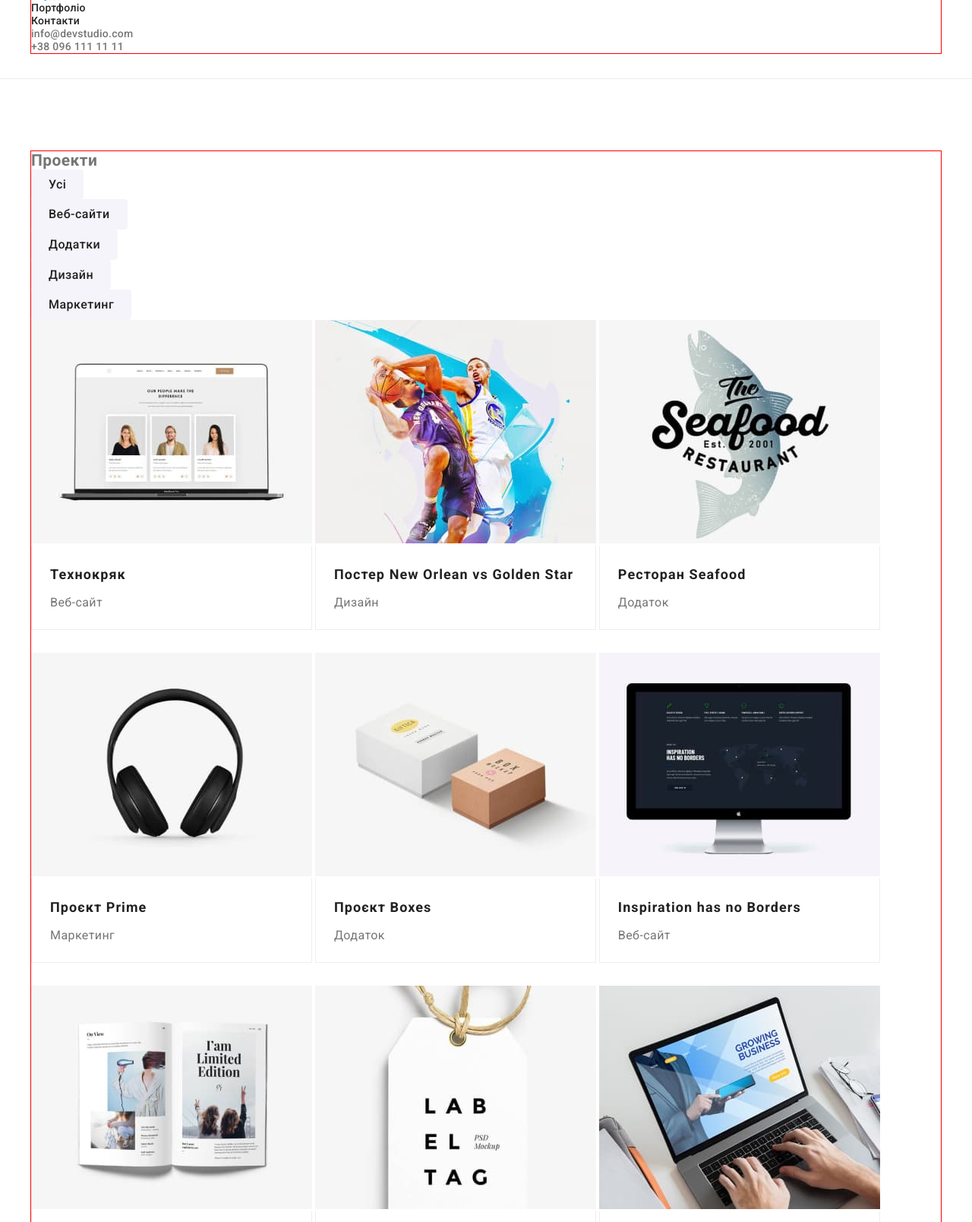
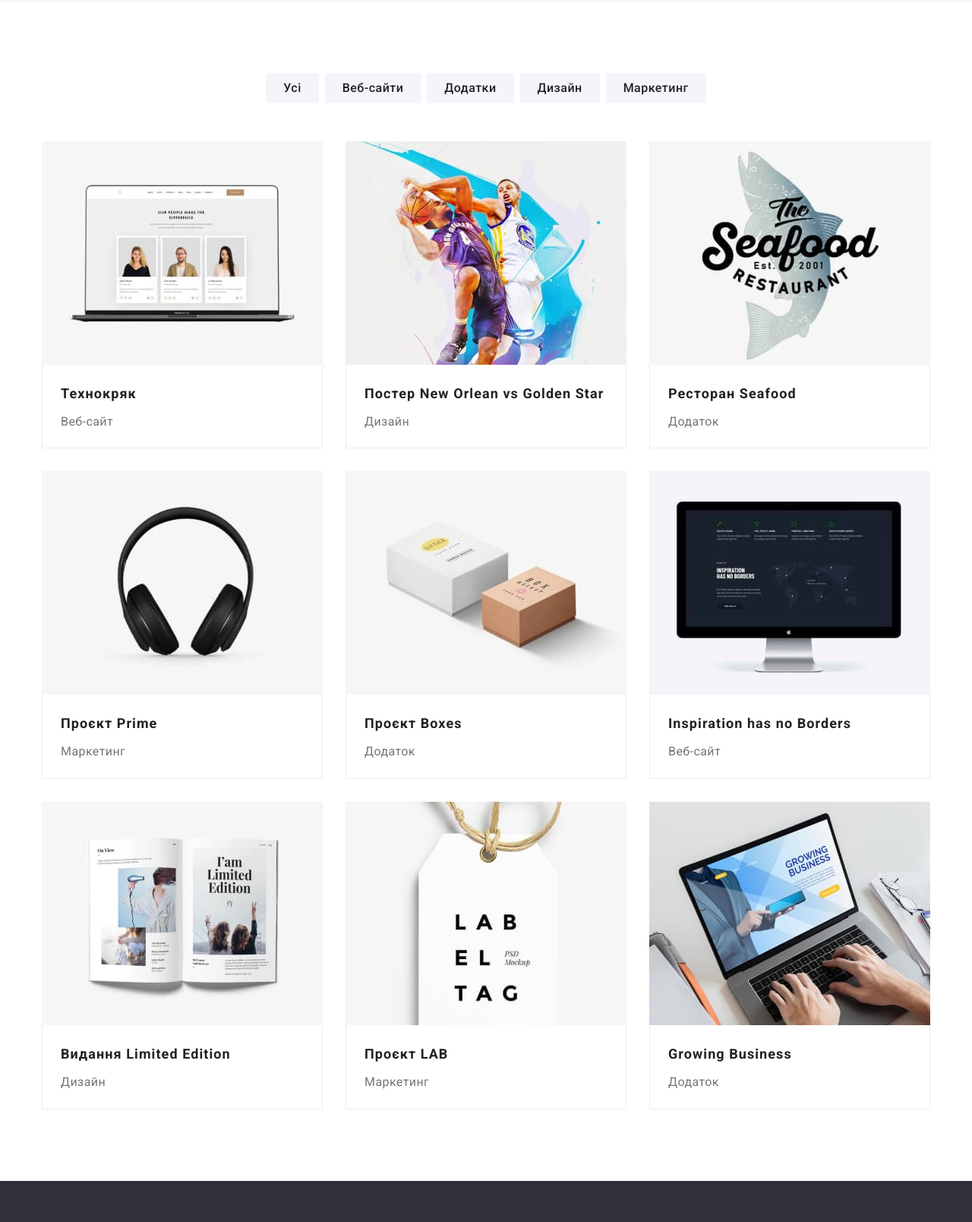
Before and after one commit to KaterynaChernetska/WebStudio-03, a plain HTML site: page portfolio.html in a window 1280 px wide. Shown: the part 79-1687 px from the top of the page at 76% size. Drawn offline with nearby package versions, Linux system fonts and the light colour scheme.

Commit message:
add markup

```diff
--- a/css/styles.css
+++ b/css/styles.css
@@ -8,6 +8,7 @@
     --black-color:#000000;
     --footer--link: rgba(255, 255, 255, 0.6);
     --main-button-active: #188CE8;
+    --border-color:#ECECEC;
 }
 /* синій #2196F3  */
 /* білий  #FFFFFF */
@@ -40,25 +41,29 @@ button {
 }
 /* стилізація хедеру */
 .header {
-    border-bottom: 1px solid #ECECEC;
-    padding-top: 32px;
-    padding-bottom: 32px;
+    border-bottom: 1px solid var(--border-color);
 }
 .container {
     width: 1200px;
     margin: 0 auto;
-    border: 1px solid red;
+    padding-left: 15px;
+    padding-right: 15px;
+    /* background-color: yellowgreen; */
 
 }
+.section {
+    padding-top: 94px;
+    padding-bottom: 94px;
+
+}
+
 
 /* стилізація логотипу */
 .logo {
     color: var(--accent-color);
-
     font-family: Raleway, sans-serif ;
     font-size: 26px;
     line-height: 1.19;
-
     text-decoration: none;
     }
 
@@ -66,9 +71,19 @@ button {
     color:var(--black-color);
 
 }
+.site-nav {
+    display: flex;
+    margin-left: 93px;
+}
 
+.site-nav .item + .item {
+    margin-left: 50px;
+}
 /* стилізація навігації */
 .site-nav .link {
+    display:block;
+    padding-top: 32px;
+    padding-bottom: 32px;
     color: var(--title-text-color);
 
     font-weight: 500;
@@ -78,7 +93,7 @@ button {
 }
 .site-nav .link:hover,
 .site-nav .link:focus {
-color: var(--accent-color);
+    color: var(--accent-color);
 }
 .site-nav .link.current {
     color: var(--accent-color);
@@ -98,15 +113,41 @@ color: var(--accent-color);
 .contacts a:focus {
     color: var(--accent-color);
 }
+.contacts {
+    display: flex;
+    margin-left:auto;
+}
+.contacts > .item + .item {
+    margin-left:50px;
+}
 
+.main-menu {
+    display: flex;
+    align-items: center;
+}
+.nav-menu {
+    display:flex;
+    align-items: center;
+}
 /* секція герой */
-.hero {
+/* .hero {
+    background:var(--background-dark-color);
+    text-align: center;
+
+} */
+.section-hero {
+    padding-top: 200px;
+    padding-bottom: 200px;
+
     background:var(--background-dark-color);
     text-align: center;
 
 }
 
 .hero-title {
+    margin-top: 0;
+    margin-bottom: 30px;
+
     color: var(--primary-white-color);
 
     font-weight: 900;
@@ -114,11 +155,6 @@ color: var(--accent-color);
     line-height: 1.36;
     letter-spacing: 0.06em;
     text-transform: uppercase;
-
-    margin-top: 0;
-    margin-bottom: 0;
-    margin-bottom: 30px;
-
 
 
 }
@@ -155,8 +191,27 @@ color: var(--accent-color);
 
 /* секція наші принципи */
 .title-to-delete {
-    margin: 0;
+    position: absolute;
+    width: 1px;
+    height: 1px;
+    margin: -1px;
+    border: 0;
+    padding: 0;
+    white-space: nowrap;
+    clip-path: inset(100%);
+    clip: rect(0 0 0 0);
+    overflow: hidden;
 }
+
+.principles {
+    display:flex;
+    justify-content: space-around;
+}
+
+.principles .item + .item {
+    margin-left: 30px;
+}
+
 .principles .title {
     color: var(--title-text-color);
 
@@ -172,11 +227,6 @@ color: var(--accent-color);
     line-height: 1.71;
     margin-top: 0;
     margin-bottom: 0;
-
-}
-.section {
-    padding-top: 94px;
-    padding-bottom: 94px;
 
 }
 
@@ -197,40 +247,48 @@ color: var(--accent-color);
 
 /* секція чим ми займаємося */
 .work {
-    text-align: center;
+    display: flex;
     padding-top: 0;
+    gap:30px;
 }
 .work-img {
-    display: inline-block;
+   display-basis: calc((100% - 30px) /3);
 }
 
 
 /* секція наша команда */
+.team-list {
+    display: flex;
+    gap:30px;
+}
 .team {
     background-color: var(--background-grey-color);
-    text-align: center;
+
 }
-
 
 .team-list .title {
     color: var(--title-text-color);
+    display: inline-block;
 
     font-weight: 500;
     font-size: 16px;
     line-height: 1.18;
     margin-top: 0;
     margin-bottom:10px;
+    text-align: center;
 
 }
 .photo-card {
+    display-basis: calc((100% - 60px)/ 4);
     text-align: center;
-    display: inline-block;
+
     background: #FFFFFF;
     box-shadow: 0px 1px 3px rgba(0, 0, 0, 0.12), 0px 1px 1px rgba(0, 0, 0, 0.14), 0px 2px 1px rgba(0, 0, 0, 0.2);
     border-radius: 0px 0px 4px 4px;
 }
 .team-member {
     margin-bottom: 30px;
+
 }
 .team-list p {
     font-size: 16px;
@@ -260,32 +318,59 @@ color: var(--accent-color);
 
 
 }
+.footer-container {
+    margin-bottom: 20px;
+}
 
-.address-link {
+.address-link-mail {
     color: var(--footer--link);
 
     text-decoration: none;
     font-style: normal;
     line-height: 1.5;
+    display: inline-block;
+    padding-bottom: 9px;
 }
-
 .actual-address {
     color: var(--primary-white-color);
 
     text-decoration: none;
     font-style: normal;
     line-height: 1.5;
+    display: inline-block;
+    padding-bottom: 9px;
 
 }
+.address-link-phone {
+    color: var(--footer--link);
+
+    text-decoration: none;
+    font-style: normal;
+    line-height: 1.5;
+    display: inline-block;
+    padding-bottom: 0;
+}
+
 
 .actual-address:hover,
 .actual-address:focus,
-.address-link:hover,
-.actual-address:focus {
+.address-link-mail:hover,
+.address-link-mail:focus,
+.address-link-phone:hover,
+.address-link-phone:focus {
     color: var(--accent-color);
 }
 
 /* сторінка портфоліо */
+.buttons {
+    display: flex;
+    justify-content: center;
+    margin-bottom: 50px;
+}
+.buttons .item + .item {
+    margin-left: 8px;
+}
+
 .button.secondary {
     background-color: var(--background-grey-color);
     color: var(--title-text-color);
@@ -313,12 +398,27 @@ color: var(--accent-color);
 
 }
 
+.projects {
+    display: flex;
+    flex-wrap:wrap;
+    gap:30px;
+
+}
+.card {
+    flex-basis: calc((100% - 60px) /3);
+    /* margin-right:30px;
+    margin-bottom: 30px; */
+}
+/* .card:nth-child(3n) {
+    margin-right:0;
+}
+.card:nth-last-child(-n + 3) {
+    margin-bottom: 0;
+} */
 .projects a {
     text-decoration: none;
 }
-/* .projects {
-    text-align: center;
-} */
+
 .projects-title {
     color: var(--title-text-color);
 
@@ -339,12 +439,19 @@ color: var(--accent-color);
 
 
 }
-.card {
+.image {
+    display: block;
+}
+/* .card .image {
+    margin-bottom: 20px;
+} */
+/* .card {
     display: inline-block;
     margin-bottom: 30px;
-}
+} */
 .content {
     padding: 20px 24px;
+
     border: 1px solid #EEEEEE;
     border-top:none;
     background-color: var(--primary-white-color);
--- a/portfolio.html
+++ b/portfolio.html
@@ -19,20 +19,20 @@
   </head>
   <body class="body">
     <header class="header">
-      <div class="container">
-        <nav>
+      <div class="container main-menu">
+        <nav class="nav-menu">
           <a href="./index.html" class="logo"
             >Web<span class="logo-studio">Studio</span></a
           >
           <ul class="site-nav list">
-            <li><a href="./index.html" class="link current">Студія</a></li>
-            <li><a href="./portfolio.html" class="link">Портфоліо</a></li>
-            <li><a href="" class="link">Контакти</a></li>
+            <li class="item"><a href="./index.html" class="link current">Студія</a></li>
+            <li class="item"><a href="./portfolio.html" class="link">Портфоліо</a></li>
+            <li class="item"><a href="" class="link">Контакти</a></li>
           </ul>
         </nav>
         <ul class="contacts list">
-          <li><a href="mailto:info@devstudio.com">info@devstudio.com</a></li>
-          <li><a href="tel:+380961111111">+38 096 111 11 11</a></li>
+          <li class="item"><a href="mailto:info@devstudio.com">info@devstudio.com</a></li>
+          <li class="item"><a href="tel:+380961111111">+38 096 111 11 11</a></li>
         </ul>
       </div>
     </header>
@@ -41,24 +41,24 @@
         <div class="container">
           <h1 class="title-to-delete">Проекти</h1>
           <ul class="buttons list">
-            <li><button type="button" class="button secondary">Усі</button></li>
-            <li>
+            <li class="item"><button type="button" class="button secondary">Усі</button></li>
+            <li class="item">
               <button type="button" class="button secondary">Веб-сайти</button>
             </li>
-            <li>
+            <li class="item">
               <button type="button" class="button secondary">Додатки</button>
             </li>
-            <li>
+            <li class="item">
               <button type="button" class="button secondary">Дизайн</button>
             </li>
-            <li>
+            <li class="item">
               <button type="button" class="button secondary">Маркетинг</button>
             </li>
           </ul>
           <ul class="projects list">
             <li class="card">
               <a href="">
-                <img
+                <img class="image"
                   src="./images/projects/website1.jpg"
                   alt="Вебсайт Технокряк"
                   width="370"
@@ -71,7 +71,7 @@
             </li>
             <li class="card">
               <a href="">
-                <img
+                <img class="image"
                   src="./images/projects/design1.jpg"
                   alt="Постер з баскетболістами"
                   width="370"
@@ -86,7 +86,7 @@
             </li>
             <li class="card">
               <a href="">
-                <img
+                <img class="image"
                   src="./images/projects/app1.jpg"
                   alt="Логотип ресторану Seafood"
                   width="370"
@@ -99,7 +99,7 @@
             </li>
             <li class="card">
               <a href="">
-                <img
+                <img class="image"
                   src="./images/projects/marketing1.jpg"
                   alt="Навушники"
                   width="370"
@@ -112,7 +112,7 @@
             </li>
             <li class="card">
               <a href="">
-                <img
+                <img class="image"
                   src="./images/projects/app2.jpg"
                   alt="Коробки"
                   width="370"
@@ -125,7 +125,7 @@
             </li>
             <li class="card">
               <a href="">
-                <img
+                <img class="image"
                   src="./images/projects/website2.jpg"
                   alt="Монітор комп&#39;ютера"
                   width="370"
@@ -140,7 +140,7 @@
             </li>
             <li class="card">
               <a href="">
-                <img
+                <img class="image"
                   src="./images/projects/design2.jpg"
                   alt="Розгорнутий журнал"
                   width="370"
@@ -153,7 +153,7 @@
             </li>
             <li class="card">
               <a href="">
-                <img
+                <img class="image"
                   src="./images/projects/marketing2.jpg"
                   alt="Продуктова бірка"
                   width="370"
@@ -166,7 +166,7 @@
             </li>
             <li class="card">
               <a href="">
-                <img
+                <img class="image"
                   src="./images/projects/app3.jpg"
                   alt="Набирання тексту на ноутбуці"
                   width="370"
@@ -183,9 +183,11 @@
     </main>
     <footer class="footer">
       <div class="container">
-        <a href="./index.html" class="footer-logo"
-          >Web<span class="footer-logo-studio">Studio</span></a
-        >
+        <div class="footer-container">
+          <a href="./index.html" class="footer-logo"
+          >Web<span class="footer-logo-studio">Studio</span></a>
+        </div>
+
         <address>
           <ul class="address list">
             <li>
@@ -198,12 +200,11 @@
               >
             </li>
             <li>
-              <a href="mailto:info@devstudio.com" class="address-link"
-                >info@devstudio.com</a
-              >
+              <a href="mailto:info@devstudio.com" class="address-link-mail"
+                >info@devstudio.com</a>
             </li>
             <li>
-              <a href="tel:+380961111111" class="address-link"
+              <a href="tel:+380961111111" class="address-link-phone"
                 >+38 096 111 11 11</a
               >
             </li>
```
Also changed, not shown: index.html (+23 -22 lines).
